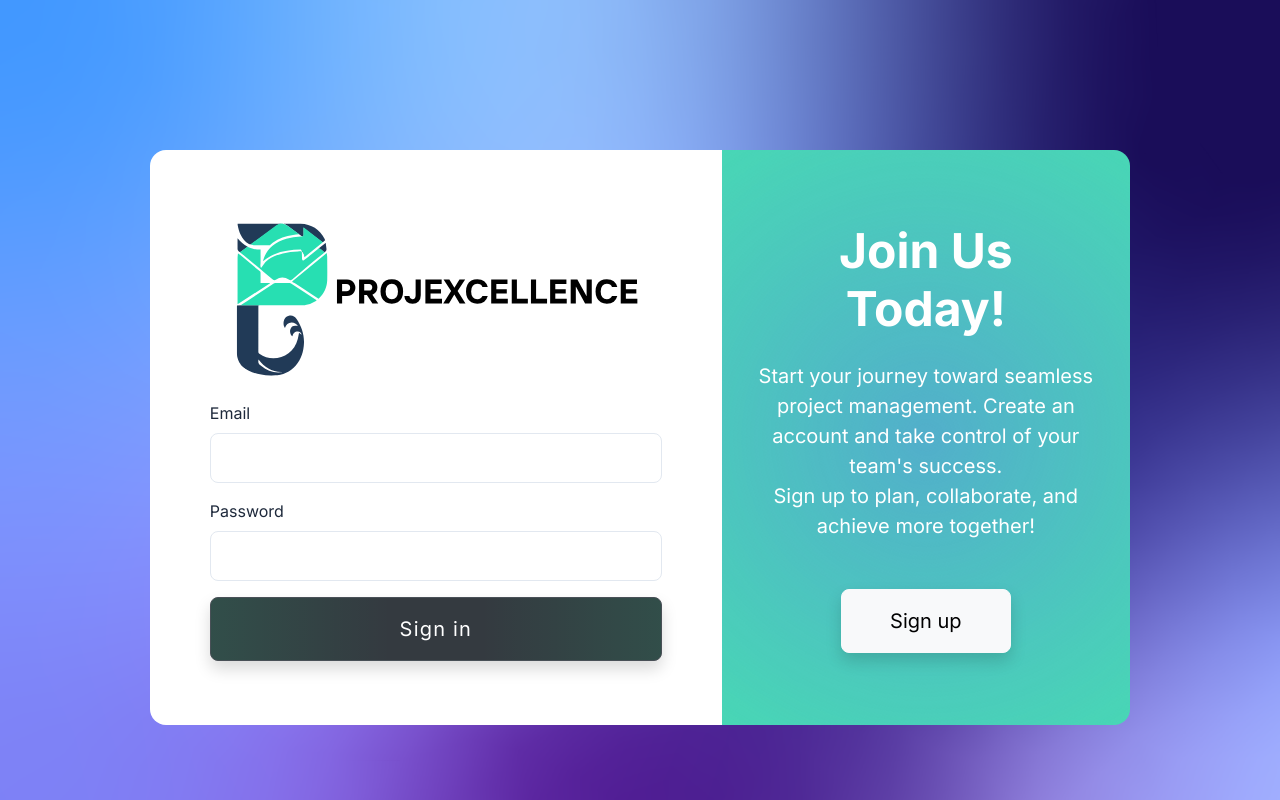
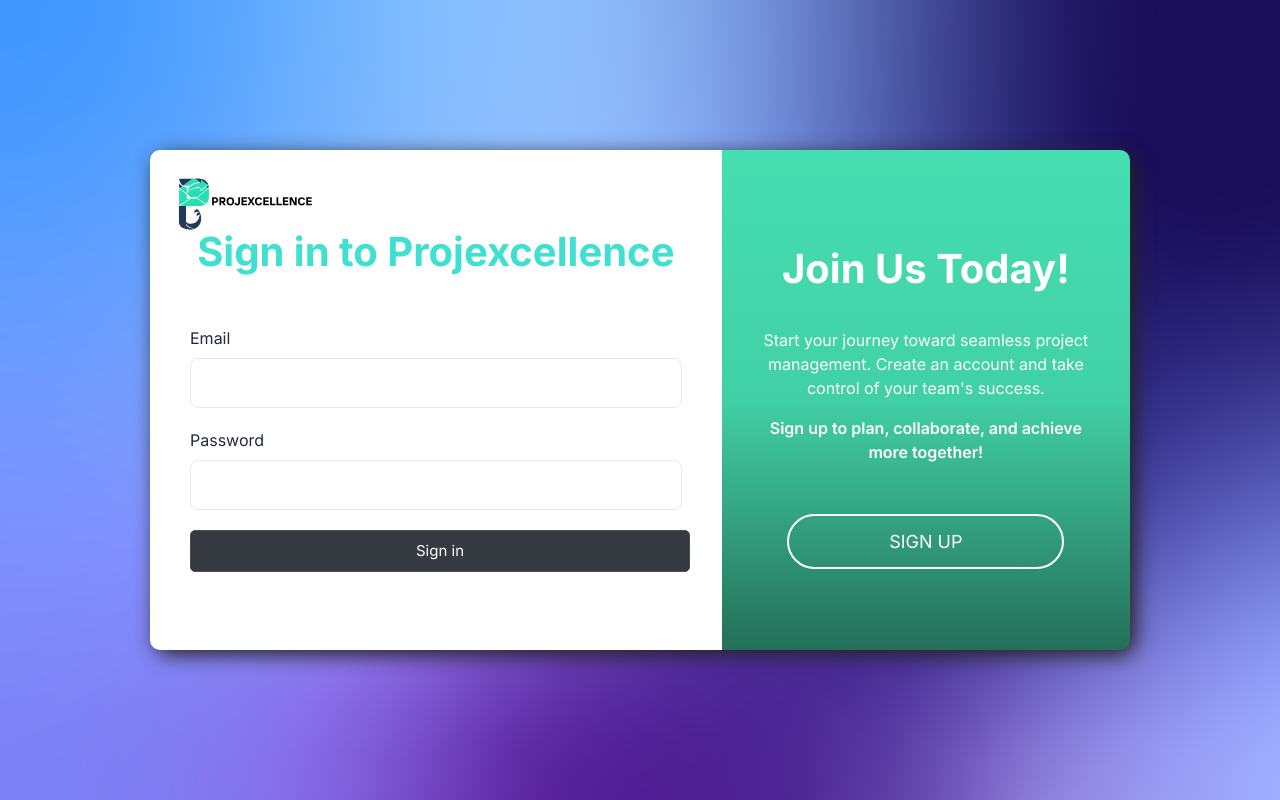
Before and after one commit to Sting421/PROJEXCELLENCE, a Django app: page / in a window 1280 px wide. Run offline with Django 5.2, Linux system fonts and the light colour scheme; some libraries are stand-ins or nearby versions.

Commit message:
login edited

```diff
--- a/PROJEXCELLENCE/api/templates/login.html
+++ b/PROJEXCELLENCE/api/templates/login.html
@@ -2,7 +2,7 @@
 {% load crispy_forms_tags %}
 {% load static %}
 
-{% block title %}PROJEXCELLENCE- Sign In{% endblock %}
+{% block title %}PROJEXCELLENCE - Sign In{% endblock %}
 
 {% block extra_css %}
     <style>
@@ -10,143 +10,154 @@
             background-image: url("{% static 'res/background.png' %}");
             background-repeat: no-repeat;
             background-size: cover;
-            padding: 0.5rem; /* Add padding for spacing */
-            height: 100vh; /* Ensure it covers the full height */
-            display: flex; /* Allow flexbox for vertical centering */
-            padding-left: 150px;
-            padding-right: 150px;
-            padding-top: 150px;
-            padding-bottom: 150px;
-
+            height: 100vh;
+            display: flex;
+            padding: 150px;
         }
 
-        .left-panel {
+        .container-fluid {
+            display: flex;
+            flex-direction: column;
+            justify-content: space-between;
+            height: 100%;
+            -webkit-box-shadow: 5px 5px 15px 5px #000000;
+            box-shadow: 5px 5px 20px 0px #242424;
+            border-radius: 15px;
+        }
+
+
+        .row {
+            display: flex;
+            flex-grow: 1;
+        }
+
+        .col-lg-7 {
+            display: flex;
+            align-items: center;
+            justify-content: center;
+            background-color: white;
+            border-radius: 10px 0 0 10px;
+            padding: 40px;
+            position: relative;
+        }
+
+        .col-lg-5 {
+            background: #46DFB1;
+            background: -moz-linear-gradient(top, #46DFB1 0%, #41D0A5 50%, #246F58 100%);
+            background: -webkit-linear-gradient(top, #46DFB1 0%, #41D0A5 50%, #246F58 100%);
+            background: linear-gradient(to bottom, #46DFB1 0%, #41D0A5 50%, #246F58 100%);
+            display: flex;
+            align-items: center;
+            justify-content: center;
             color: white;
+            border-radius: 0 10px 10px 0;
             position: relative;
             overflow: hidden;
-            display: flex;
-            background-color: #46DFB1; /* Solid background color */
-            align-items: center; /* Center vertically */
-            justify-content: center; /* Center horizontally */
         }
 
-        .left-panel::before {
-            content: '';
+        .logo {
             position: absolute;
-            top: -50%;
-            left: -50%;
-            width: 200%;
-            height: 200%;
-            background: radial-gradient(circle, var(--primary-light) 0%, transparent 60%);
-            opacity: 0.4;
-            animation: rotate 20s linear infinite;
+            top: 20px;
+            left: 20px;
+            font-family: 'Paytone One', sans-serif;
+            color: var(--primary-color);
+            width: 150px;
+            height: auto;
         }
 
-        @keyframes rotate {
-            0% { transform: rotate(0deg); }
-            100% { transform: rotate(360deg); }
+        .signtext {
+            font-size: 40px;
+            text-align: center;
+            font-weight: 700;
+            color: #40E0D0;
+            margin-bottom: 50px;
         }
 
-        .btn-primary {
-            background-color: #343a40;
-            border-color: #495057;
-            transition: all 0.3s cubic-bezier(0.35, -0.24, 0, 1.14);
+        .signuptext {
+            font-size: 40px;
+            text-align: center;
+            font-weight: 700;
+            color: white;
+            margin-bottom: 35px;
         }
 
-        .btn-primary:hover {
+        .form-container {
+            max-width: 500px;
+            width: 100%;
+        }
+
+        .btn-signin {
+            background-color: #343a40;
+            border: 1px solid #495057;
+            line-height: 20px;
+            width: 500px;
+            padding: 10px;
+            font-size: 15px;
+            color: white;
+            cursor: pointer;
+            transition: all 0.3s cubic-bezier(0.35, -0.24, 0, 1.14);
+            border-radius: 5px;
+        }
+
+        .btn-signin:hover {
             background-color: var(--primary-color);
             border-color: var(--primary-color);
             transform: translateY(-2px);
             box-shadow: 0 4px 6px rgba(0, 0, 0, 0.1);
         }
 
+        .btn-signup {
+            padding: 15px;
+            font-size: 18px;
+            cursor: pointer;
+            color: white;
+            border: 2px solid;
+            border-radius: 60px;
+            transition: all 0.3s;
+            position: relative;
+            z-index: 10;
+            padding-left: 100px;
+            padding-right: 100px;
+            text-decoration: none;
+        }
+
+        .btn-signup:hover {
+            position: relative;
+            z-index: 1;
+        }
+
         .form-control {
+            width: 100%;
             border-radius: 0.5rem;
             border: 1px solid #e2e8f0;
             padding: 0.75rem 1rem;
+            margin-bottom: 20px;
         }
 
-        .form-control:focus {
-            border-color: var(--primary-light);
-            box-shadow: 0 0 0 2px rgba(99, 102, 241, 0.2);
+        .alert {
+            padding: 15px;
+            margin-bottom: 20px;
+            color: white;
+            background-color: red;
+            border-radius: 5px;
         }
 
-        .logo {
-            font-family: 'Paytone One', sans-serif;
-            font-weight: 400;
-            text-align: center;
-            display: flex;
-            align-items: center;
-            justify-content: center;
-            color: var(--primary-color);
-            position: absolute;
-            top: 3%;
-            left: 15%;
-            transform: translateX(-50%);
-            z-index: 2;
-            width: 100%;
-            max-width: 298px;
-            height: auto;
-            padding: 10px;
-            font-size: clamp(32px, 8vw, 64px);
+        .alert .btn-close {
+            background: none;
+            border: none;
+            font-size: 20px;
+            cursor: pointer;
+            float: right;
+            color: white;
         }
 
-        @media (max-width: 991px) {
-            .logo {
-                position: static;
-                transform: none;
-                margin: 20px auto;
-            }
+        .form-container form {
+            width: 100%;
         }
 
-        @media (max-width: 575px) {
-            .logo {
-                font-size: 40px;
-                max-width: 200px;
-            }
+        .sign-up-container {
+            text-align: center;
         }
-
-        .white {
-            background-color: white;
-        }
-
-        button {
-  --green: #1BFD9C;
-  font-size: 15px;
-  padding: 0.7em 2.7em;
-  letter-spacing: 0.06em;
-  position: relative;
-  font-family: inherit;
-  border-radius: 0.6em;
-  overflow: hidden;
-  transition: all 0.3s;
-  line-height: 1.4em;
-  border: 2px solid var(--green);
-  background: linear-gradient(to right, rgba(27, 253, 156, 0.1) 1%, transparent 40%, transparent 60%, rgba(27, 253, 156, 0.1) 100%);
-  color: var(--green);
-  box-shadow: inset 0 0 10px rgba(27, 253, 156, 0.4), 0 0 9px 3px rgba(27, 253, 156, 0.1);
-}
-
-button:hover {
-  color: #82ffc9;
-  box-shadow: inset 0 0 10px rgba(27, 253, 156, 0.6), 0 0 9px 3px rgba(27, 253, 156, 0.2);
-}
-
-button:before {
-  content: "";
-  position: absolute;
-  left: -4em;
-  width: 4em;
-  height: 100%;
-  top: 0;
-  transition: transform 0.4s ease-in-out;
-  background: linear-gradient(to right, transparent 1%, rgba(27, 253, 156, 0.1) 40%, rgba(27, 253, 156, 0.1) 60%, transparent 100%);
-}
-
-button:hover:before {
-  transform: translateX(15em);
-}
-
 
         .asteriskField {
             display: none;
@@ -156,37 +167,37 @@ button:hover:before {
 
 {% block content %}
 <div class="background-container">
-    <div class="container-fluid d-flex flex-column justify-content-between" style="height: 100%;">
-        <div class="row flex-grow-1">
-            <div class="col-lg-7 d-flex align-items-center justify-content-center white rounded-start-4">
-                <div class="px-4 py-5 w-100" style="max-width: 500px;">
-                    <img src="{% static '/res/slogo.svg' %}" alt="logo">
-                    <form method="POST" action="{% url 'login' %}" class="mb-3">
+    <div class="container-fluid">
+        <div class="row">
+            <div class="col-lg-7">
+                <img src="{% static '/res/slogo.svg' %}" alt="logo" class="logo">
+                <div class="form-container">
+                    <h1 class="signtext">Sign in to Projexcellence</h1>
+                    <form method="POST" action="{% url 'login' %}">
                         {% csrf_token %}
                         {{ form|crispy }}
-                        <div class="d-grid gap-2">
-                            <button type="submit" class="btn btn-primary btn-lg px-5 py-3 rounded-3 shadow">Sign in</button>
+                        <div>
+                            <button type="submit" class="btn-signin">Sign in</button>
                         </div>
                     </form>
 
                     {% if messages %}
                         {% for message in messages %}
-                            <div class="alert alert-danger alert-dismissible fade show" role="alert">
+                            <div class="alert">
                                 {{ message }}
-                                <button type="button" class="btn-close" data-bs-dismiss="alert" aria-label="Close"></button>
+                                <button type="button" class="btn-close" aria-label="Close">&times;</button>
                             </div>
                         {% endfor %}
                     {% endif %}
                 </div>
             </div>
-            <div class="col-lg-5 left-panel d-flex flex-column align-items-center justify-content-center rounded-end-4">
-                <div class="px-4 py-5 text-center" style="position: relative; z-index: 1;">
-                    <h1 class="display-5 mb-4 fw-bold">Join Us Today!</h1>
-                    <p class="lead mb-5">Start your journey toward seamless project management. Create an account and take control of your team's success.<br/>Sign up to plan, collaborate, and achieve more together!</p>
+            <div class="col-lg-5 left-panel">
+                <div class="sign-up-container">
+                    <h1 class="signuptext">Join Us Today!</h1>
+                    <p>Start your journey toward seamless project<br>management. Create an account and take<br>control of your team's success.</p>
+                    <p style="font-weight: 600">Sign up to plan, collaborate, and achieve<br>more together!</p><br><br>
                     <form method="GET">
-                        <a href="{% url 'signup' %}" class="btn btn-light btn-lg px-5 py-3 rounded-3 shadow">
-                            Sign up
-                        </a>
+                        <a href="{% url 'signup' %}" class="btn-signup">SIGN UP</a>
                     </form>
                 </div>
             </div>
```
